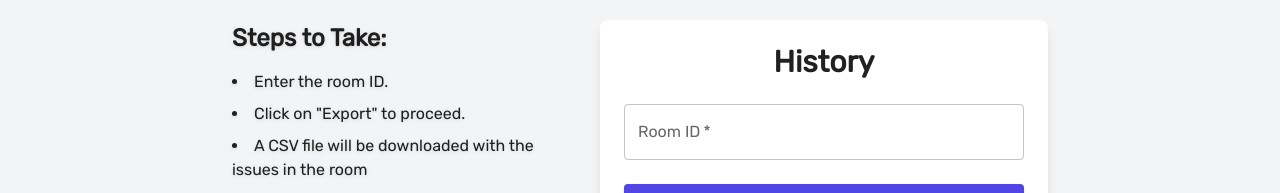
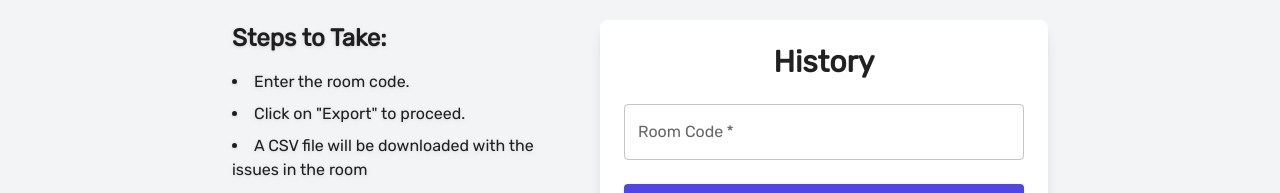
Before and after one commit to k3nme/agile-estimations, a React (Vite) app in the folder client/: page /history in a window 1280 px wide. Shown: the part 306-499 px from the top of the page. Built offline with nearby package versions, Linux system fonts and the light colour scheme.

Commit message:
Changed some text at the entry pages

```diff
--- a/client/src/entry-pages/room-ops/JoinRoom.tsx
+++ b/client/src/entry-pages/room-ops/JoinRoom.tsx
@@ -52,7 +52,7 @@ const JoinRoom = () => {
 				<div className='lg:mr-12 max-w-xs mb-6 lg:mb-0 drop-shadow'>
 					<h2 className='text-2xl font-bold mb-4'>Steps to Take:</h2>
 					<ul className='list-disc list-inside'>
-						<li className='mb-2'>Enter the room ID.</li>
+						<li className='mb-2'>Enter the room code.</li>
 						<li className='mb-2'>Click on "Join Room" to proceed.</li>
 						<li className='mb-2'>
 							You will be redirected to the room page if the room is
@@ -71,7 +71,7 @@ const JoinRoom = () => {
 
 					<TextField
 						error={!!roomIDError}
-						label='Room ID'
+						label='Room Code'
 						fullWidth
 						required
 						variant='outlined'
--- a/client/src/entry-pages/room-ops/RoomHistory.tsx
+++ b/client/src/entry-pages/room-ops/RoomHistory.tsx
@@ -76,7 +76,7 @@ const RoomHistory = () => {
 				<div className='lg:mr-12 max-w-xs mb-6 lg:mb-0 drop-shadow'>
 					<h2 className='text-2xl font-bold mb-4'>Steps to Take:</h2>
 					<ul className='list-disc list-inside'>
-						<li className='mb-2'>Enter the room ID.</li>
+						<li className='mb-2'>Enter the room code.</li>
 						<li className='mb-2'>Click on "Export" to proceed.</li>
 						<li className='mb-2'>
 							A CSV file will be downloaded with the issues in the room
@@ -97,7 +97,7 @@ const RoomHistory = () => {
 
 					<TextField
 						error={!!roomIDError}
-						label='Room ID'
+						label='Room Code'
 						fullWidth
 						required
 						disabled={isExportInProgress}
```
